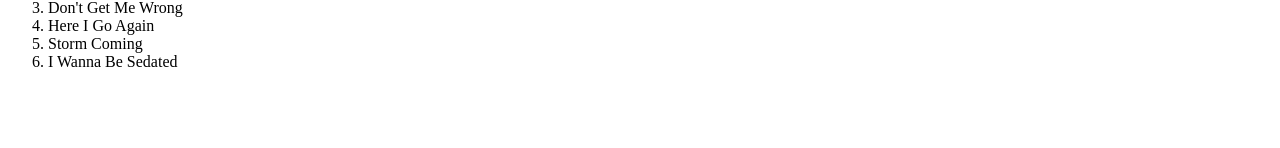
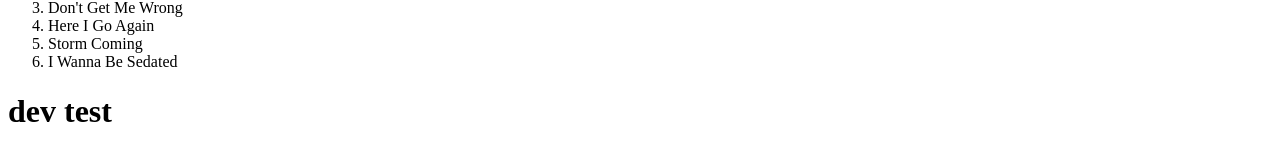
Before and after one commit to randallmurphy/debugPractice, a plain HTML site: page index.html in a window 1280 px wide. Shown: the part 692-840 px from the top of the page. Before the commit the page ends 800 px from the top, so only its background shows below. Drawn offline with Linux system fonts and the light colour scheme.

Commit message:
class debug commit test

```diff
--- a/index.html
+++ b/index.html
@@ -42,5 +42,6 @@
                 <li>I Wanna Be Sedated</li>
             </ol>
         </div>
+        <div><h1>dev test</h1></div>
     </body>
 </html>
```
